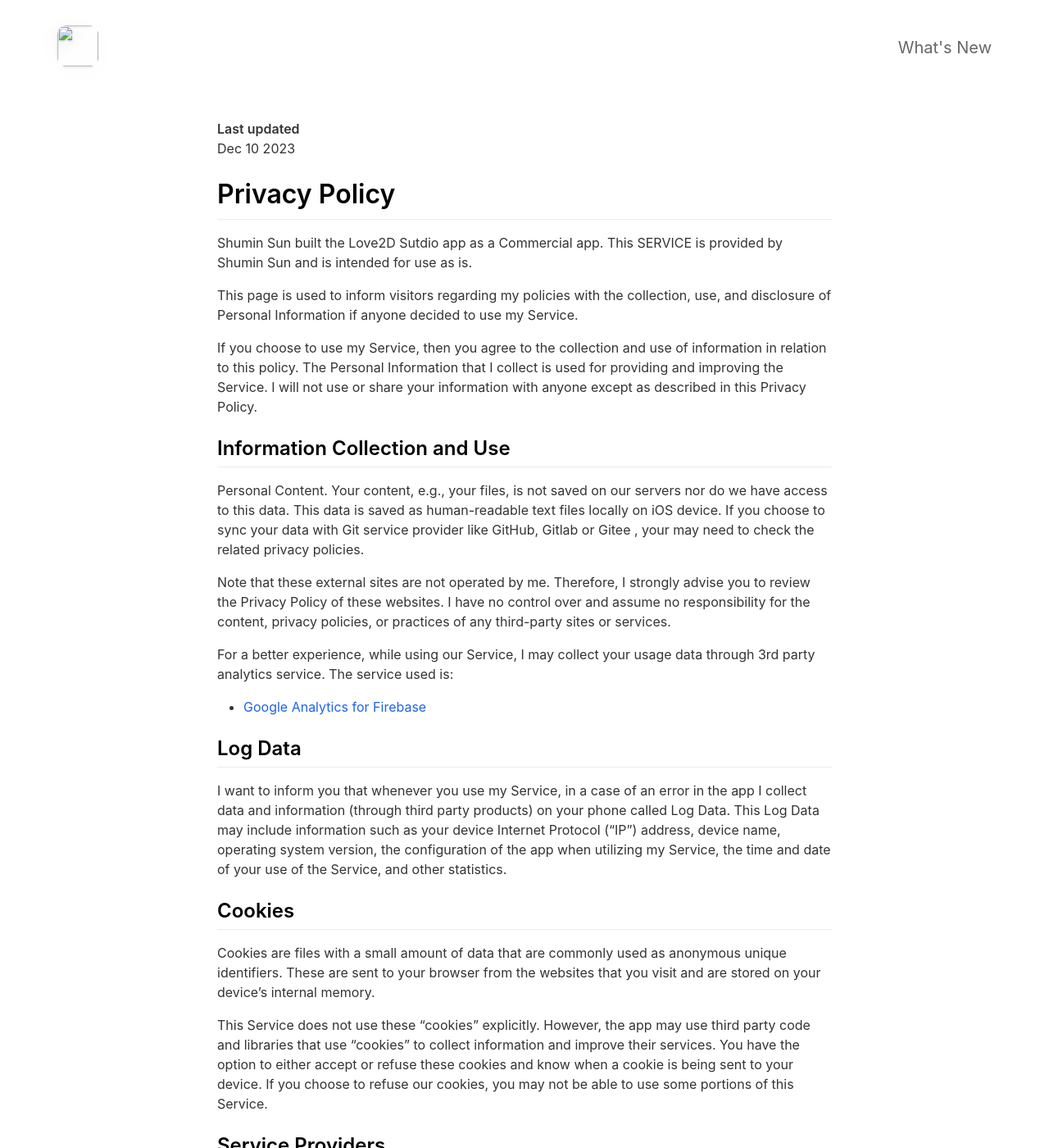
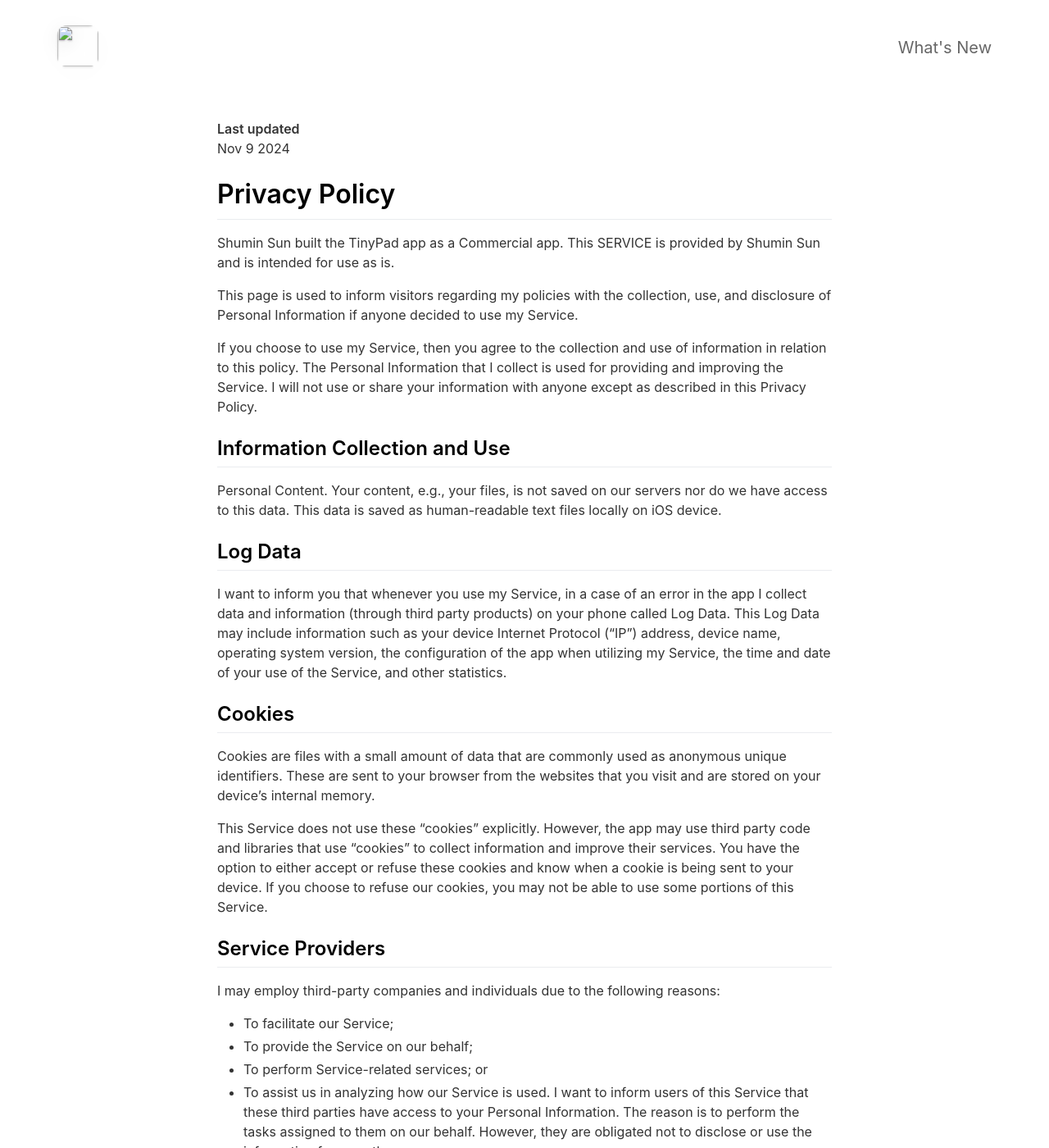
Before and after one commit to marknote/TinyPad, a Jekyll site: the page built from _pages/privacypolicy.md, in a window 1280 px wide and 1400 px high. Shown: the whole window at 82% size. Built offline with Jekyll 4.4.1, drawn with Linux system fonts in a browser that asks for light colours; nearby versions of some CDN libraries; some of the changed text lies outside the part shown.

Commit message:
update app info

```diff
--- a/_config.yml
+++ b/_config.yml
@@ -2,7 +2,7 @@
 page_title                                :                                           # Automatically populates with app name if not set and if iOS app ID is set. Otherwise enter manually.
 
 # App Info
-ios_app_id                                : 6474188075                                # Required. Enter iOS app ID to automatically populate name, price and icons (e.g. 718043190).
+ios_app_id                                : 6737998358                                # Required. Enter iOS app ID to automatically populate name, price and icons (e.g. 718043190).
 ios_app_country                           : us                                        # Required outside USA. Enter 2 letter country code as in https://en.wikipedia.org/wiki/ISO_3166-1_alpha-2
 
 appstore_link                             :                                           # Automatically populates if not set and if iOS app ID is set. Otherwise enter manually.
@@ -10,10 +10,10 @@
 # presskit_download_link                    : https://emilbaehr.com                                          # Enter a link to downloadable file or (e.g. public Dropbox link to a .zip file).
                                                                                       # Or upload your press kit file to assets and set path accordingly (e.g. "assets/your_press_kit.zip").
 
-app_icon                                  : # assets/appicon.png                      # Automatically populates if not set and if iOS app ID is set.  Otherwise enter path to icon file manually.
+app_icon                                  : #assets/appicon.png                      # Automatically populates if not set and if iOS app ID is set.  Otherwise enter path to icon file manually.
 app_name                                  :                                           # Automatically populates if not set and if iOS app ID is set.  Otherwise enter manually.
 app_price                                 :                                           # Automatically populates if not set and if iOS app ID is set.  Otherwise enter manually.
-app_description                           : Craft fantastic games from iPhone/iPad
+app_description                           : Simple text/code editor for iPhone/iPad
 
 enable_smart_app_banner                   : true                                      # Set to true to show a smart app banner at top of page on mobile devices.
 
@@ -38,12 +38,7 @@
   - title                                 : Simple and friendly editor
     description                           : code highlight <br/> automatically save your changes
     fontawesome_icon_name                 : mobile
-  - title                                 : Powerful app runner
-    description                           : Run your code directly to see the effect
-    fontawesome_icon_name                 : magic
-  - title                                 : Open file system
-    description                           : Your data are accessible from the 'Files' and other apps
-    fontawesome_icon_name                 : adjust
+
 
 
 
--- a/_pages/privacypolicy.md
+++ b/_pages/privacypolicy.md
@@ -5,12 +5,12 @@
 ---
 
 **Last updated**
-Dec 10 2023
+Nov 9 2024
 
 
 
 # Privacy Policy
-Shumin Sun built the Love2D Sutdio app as a Commercial app. This SERVICE is provided by Shumin Sun and is intended for use as is.
+Shumin Sun built the TinyPad app as a Commercial app. This SERVICE is provided by Shumin Sun and is intended for use as is.
 
 This page is used to inform visitors regarding my policies with the collection, use, and disclosure of Personal Information if anyone decided to use my Service.
 
@@ -20,13 +20,6 @@
 
 
 Personal Content. Your content, e.g., your files, is not saved on our servers nor do we have access to this data. This data is saved as human-readable text files locally on iOS device.
-If you choose to sync your data with Git service provider like GitHub, Gitlab or Gitee , your may need to check the related privacy policies.
-
-Note that these external sites are not operated by me. Therefore, I strongly advise you to review the Privacy Policy of these websites. I have no control over and assume no responsibility for the content, privacy policies, or practices of any third-party sites or services.
-
-For a better experience, while using our Service, I may collect your usage data through 3rd party analytics service. The service used is:
-
-- [Google Analytics for Firebase](https://firebase.google.com/policies/analytics)
 
 ## Log Data
 
@@ -64,7 +57,7 @@
 
 I may update our Privacy Policy from time to time. Thus, you are advised to review this page periodically for any changes. I will notify you of any changes by posting the new Privacy Policy on this page.
 
-This policy is effective as of 2023-12-10
+This policy is effective as of 2024-11-09
 
 ## Contact Us
 
```
Also changed, not shown: README.md, assets/appicon.png (added).
